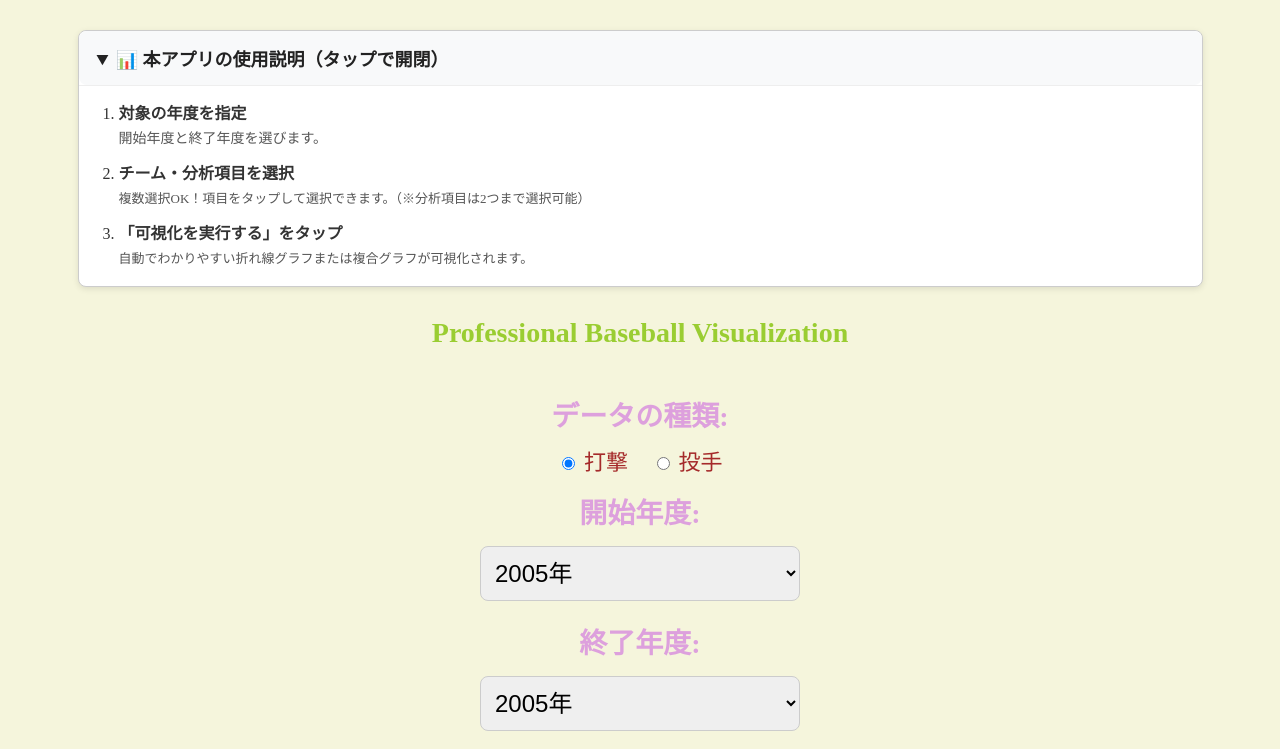
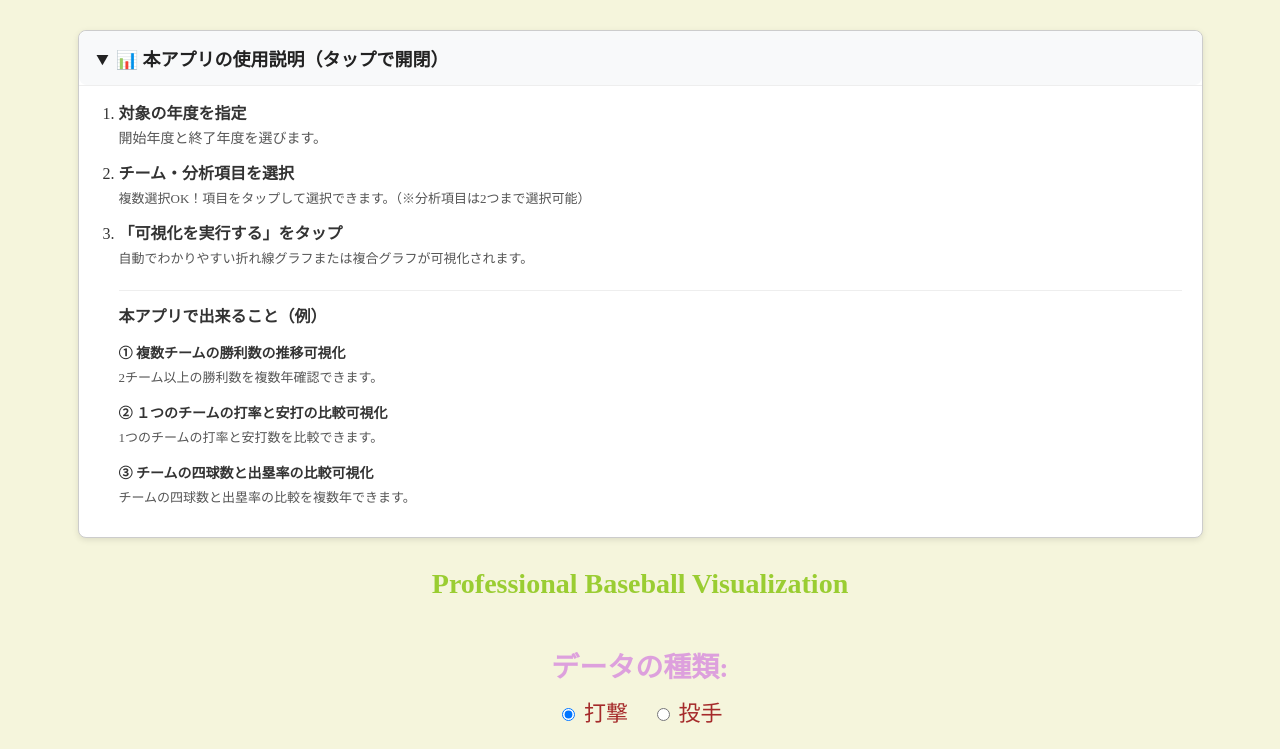
Before and after one commit to kanatojiateng-rgb/professional-baseball-analysis-team, a Flask app: page / in a window 1280 px wide, after a click on "📊 本アプリの使用説明（タップで開閉）". Shown: the top 749 px of the page. Run offline with Flask 3, Linux system fonts and the light colour scheme.

Commit message:
Add files via upload

```diff
--- a/プロ野球チームデータ分析/static/visualization.js
+++ b/プロ野球チームデータ分析/static/visualization.js
@@ -162,10 +162,6 @@ const chart = new Chart(ctx, {
               label += context.parsed.y;
             }
 
-            if (teamName) {
-              label += ` （${teamName}に所属）`;
-            }
-
             return label;
           }
         }
--- a/プロ野球チームデータ分析/templates/index.html
+++ b/プロ野球チームデータ分析/templates/index.html
@@ -138,7 +138,23 @@ select {
         <strong>「可視化を実行する」をタップ</strong><br>
         <span style="font-size: 13px; color: #555;">自動でわかりやすい折れ線グラフまたは複合グラフが可視化されます。</span>
       </li>
+    <div style="margin-top: 20px; padding-top: 14px; border-top: 1px solid #eee;">
+      <strong style="font-size: 16px; color: #333;"> 本アプリで出来ること（例）</strong>
+    <div style="margin-top: 12px; margin-bottom: 12px;">
+      <strong style="font-size: 14px; color:#333;">① 複数チームの勝利数の推移可視化</strong><br>
+      <span style="font-size: 13px; color: #555;">2チーム以上の勝利数を複数年確認できます。</span>
+    </div>
 
+  <div>
+        <strong style="font-size: 14px; color: #333;">② １つのチームの打率と安打の比較可視化</strong><br>
+        <span style="font-size: 13px; color: #555;">1つのチームの打率と安打数を比較できます。</span>
+      </div>
+
+  <div>
+    <div style="margin-top: 12px; margin-bottom: 12px;">
+      <strong style="font-size: 14px; color: #333;">③ チームの四球数と出塁率の比較可視化</strong><br>
+        <span style="font-size: 13px; color: #555;">チームの四球数と出塁率の比較を複数年できます。</span>
+    </div>
     </ol>
   </div>
 </details>
```
